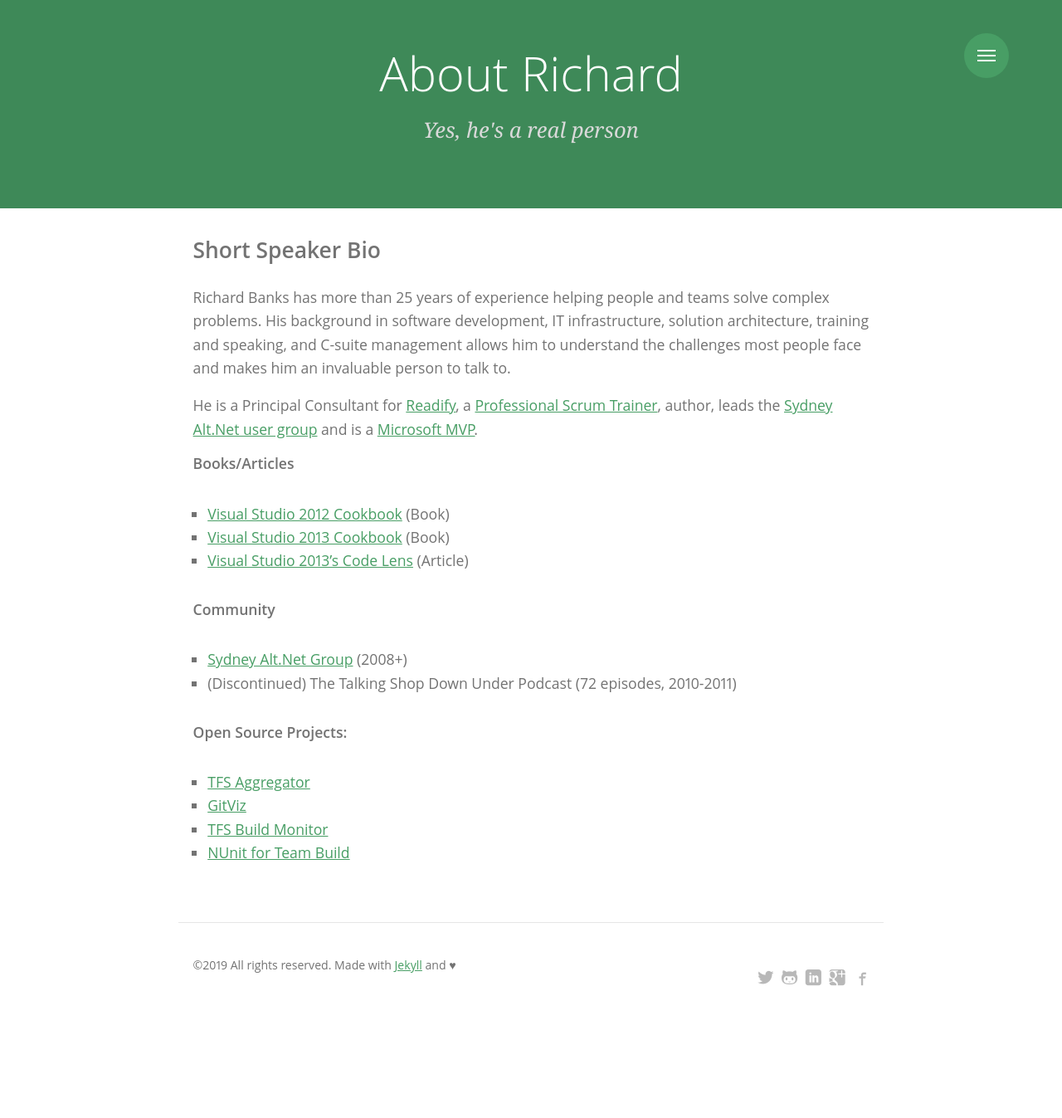
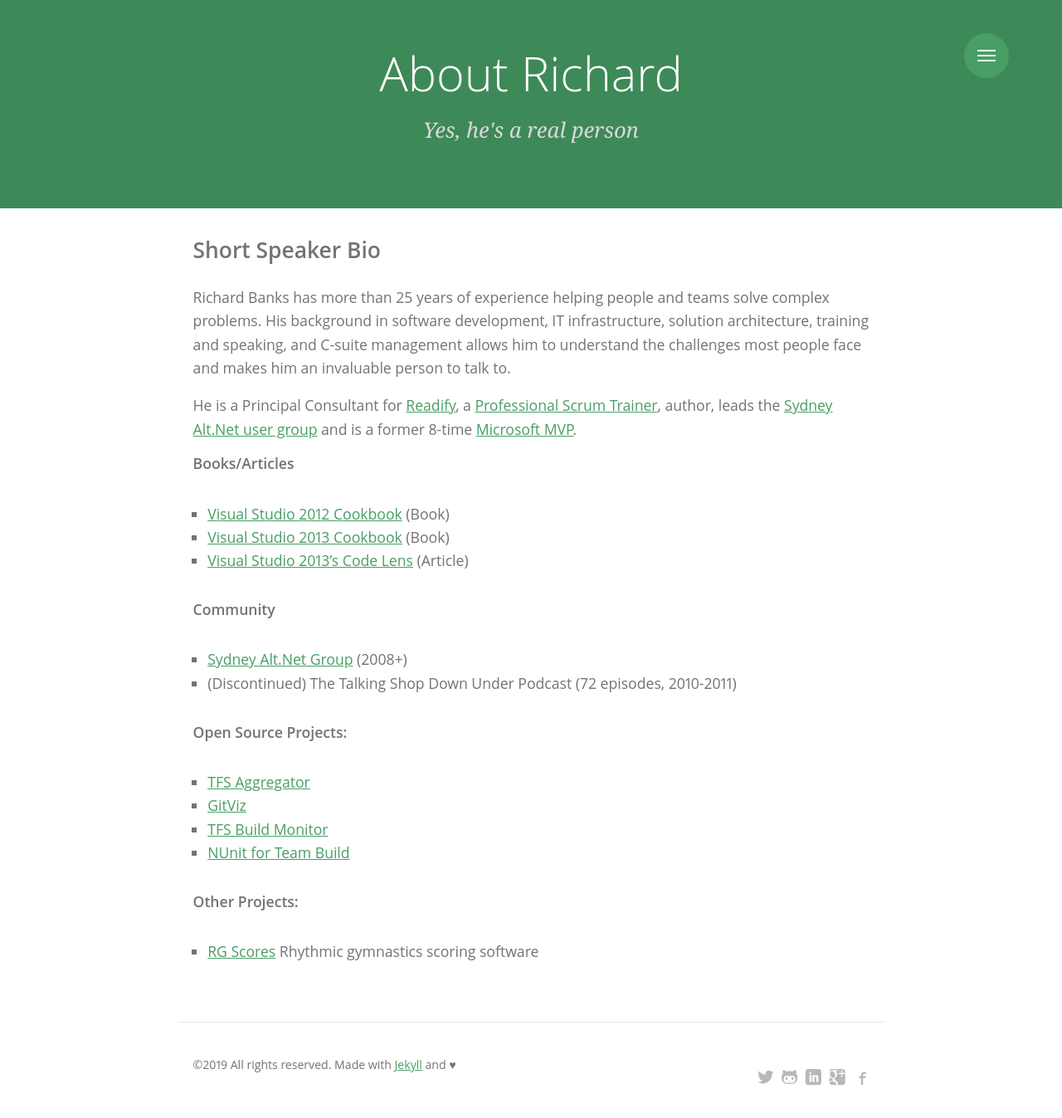
Before and after one commit to rbanks54/rbanks54.github.io, a Jekyll site: the page built from about.md, in a window 1280 px wide. Shown: the top 1347 px of the page at 83% size. Built offline with Jekyll 4.4.1, drawn with Linux system fonts in a browser that asks for light colours; nearby versions of some CDN libraries; some web fonts are replaced; a style sheet for code colours, icons or effects is not loaded.

Commit message:
update 'about' page

```diff
--- a/about.md
+++ b/about.md
@@ -12,7 +12,7 @@ redirect_from:
 
 Richard Banks has more than 25 years of experience helping people and teams solve complex problems. His background in software development, IT infrastructure, solution architecture, training and speaking, and C-suite management allows him to understand the challenges most people face and makes him an invaluable person to talk to.
 
-He is a Principal Consultant for [Readify](http://readify.net), a [Professional Scrum Trainer](https://www.scrum.org/user/198), author, leads the [Sydney Alt.Net user group](https://www.meetup.com/Sydney-Alt-Net) and is a [Microsoft MVP](https://mvp.microsoft.com/en-us/PublicProfile/4028890).
+He is a Principal Consultant for [Readify](http://readify.net), a [Professional Scrum Trainer](https://www.scrum.org/user/198), author, leads the [Sydney Alt.Net user group](https://www.meetup.com/Sydney-Alt-Net) and is a former 8-time [Microsoft MVP](https://mvp.microsoft.com/en-us/PublicProfile/4028890).
 
 #### Books/Articles
 
@@ -31,3 +31,7 @@ He is a Principal Consultant for [Readify](http://readify.net), a [Professiona
 * [GitViz](https://github.com/Readify/GitViz)
 * [TFS Build Monitor](http://codeplex.com/buildmonitor)
 * [NUnit for Team Build](http://www.codeplex.com/nunit4teambuild)
+
+#### Other Projects:
+
+* [RG Scores](https://rgscores.com) Rhythmic gymnastics scoring software
```
